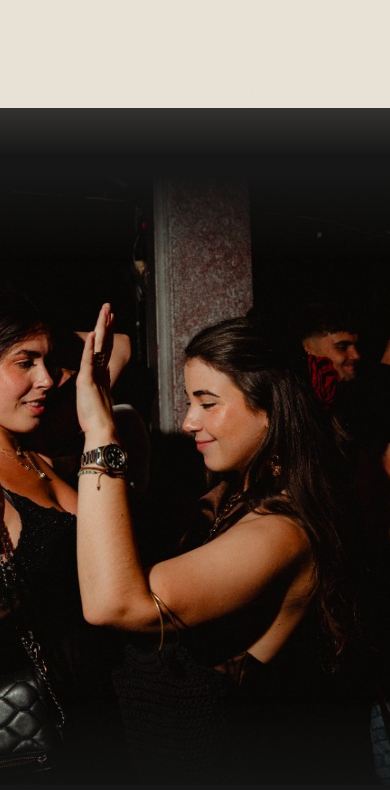
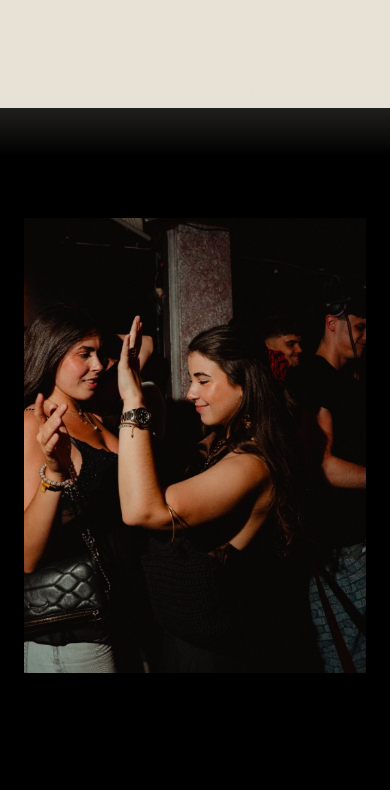
Before and after one commit to pgrahe/quartierbarcelona, a React (Vite) app: page / in a window 390 px wide. Shown: the part 2033-2823 px from the top of the page. Built offline with nearby package versions, Linux system fonts and the light colour scheme.

Commit message:
fotos efect and more

```diff
--- a/src/components/BrandMoment.css
+++ b/src/components/BrandMoment.css
@@ -1,82 +1,83 @@
 .moment {
   position: relative;
-  background: var(--ink);
-  /* The top padding is what lets the beige above resolve into ink before the
-     photograph starts — without it the two grounds collide edge to edge. */
-  padding-block: clamp(4rem, 9vw, 8rem) clamp(2.5rem, 6vw, 5rem);
+  background: var(--black);
+  color: var(--stone);
   overflow: clip;
 }
 
-.moment__stack {
-  display: grid;
-  gap: clamp(0.65rem, 1.4vw, 1rem);
+/* Scroll runway: each card needs a beat of travel before the next sticks over it. */
+.moment__stage {
+  position: relative;
+  display: flex;
+  flex-direction: column;
+  /* Space between sticky anchors = how much they slide before covering. */
+  gap: clamp(10vh, 18vh, 22vh);
+  max-width: var(--maxw);
+  margin-inline: auto;
+  padding-inline: var(--gutter);
+  /* Extra runway after the last card so the top of the stack can finish settling. */
+  padding-bottom: clamp(8vh, 14vh, 18vh);
 }
 
-.moment__frame {
-  position: relative;
-  /* Tracks the 2:1 desktop crop, so the photograph is shown rather than
-     sliced; capped by viewport height so it always sits in one screen. */
-  height: min(86vh, 52vw);
-  min-height: 26rem;
+.moment__card {
+  --card-top: calc(env(safe-area-inset-top, 0px) + clamp(5.5rem, 12vh, 7.5rem) + (var(--i) * 0.85rem));
+
+  position: sticky;
+  top: var(--card-top);
+  z-index: calc(1 + var(--i));
+  width: min(100%, 42rem);
+  margin-inline: auto;
+  aspect-ratio: 3 / 4;
+  max-height: min(58vh, 34rem);
   overflow: hidden;
   background: var(--ink);
-}
-
-.moment__frame > picture {
-  display: block;
-  width: 100%;
-  height: 100%;
+  /* Soft depth so the overlap reads without turning into “card UI”. */
+  box-shadow: 0 18px 40px rgba(0, 0, 0, 0.45);
 }
 
 .moment__img {
   width: 100%;
-  /* Overscanned so the parallax shift never exposes an edge. */
-  height: 114%;
-  margin-top: -7%;
+  height: 100%;
   object-fit: cover;
-  object-position: center 42%;
-  translate: 0 var(--shift, 0%);
-  will-change: translate;
-}
-
-@media (max-width: 900px) {
-  .moment__img {
-    object-position: center 30%;
-  }
-}
-
-/* Keeps the photograph sitting inside the section rather than on top of it:
-   a whisper of ink at both edges so it dissolves into the background. */
-.moment__frame::after {
-  content: '';
-  position: absolute;
-  inset: 0;
-  pointer-events: none;
-  background:
-    linear-gradient(to bottom, var(--ink) 0%, rgba(22, 22, 22, 0) 14%),
-    linear-gradient(to top, var(--ink) 0%, rgba(22, 22, 22, 0) 18%);
+  object-position: center 35%;
 }
 
 .moment__caption {
   max-width: var(--maxw);
   margin-inline: auto;
-  padding: clamp(2rem, 4vw, 3.25rem) var(--gutter) 0;
+  padding: clamp(2rem, 4vw, 3rem) var(--gutter) 0;
   color: var(--stone-40);
 }
 
 @media (max-width: 900px) {
-  .moment__frame {
-    /* Portrait source below this breakpoint — a tall frame suits it. */
-    height: clamp(26rem, 76vh, 40rem);
-    min-height: 0;
+  .moment__card {
+    width: min(100%, 26rem);
+    max-height: min(54vh, 30rem);
+  }
+
+  .moment__stage {
+    gap: clamp(8vh, 14vh, 18vh);
   }
 }
 
 @media (prefers-reduced-motion: reduce) {
-  .moment__img {
-    height: 100%;
-    margin-top: 0;
-    translate: none;
-    will-change: auto;
+  /* Static fan instead of a scroll stack. */
+  .moment__stage {
+    display: grid;
+    place-items: center;
+    gap: 0;
+    min-height: min(58vh, 34rem);
+    padding-bottom: 0;
+  }
+
+  .moment__card {
+    position: relative;
+    top: auto;
+    grid-area: 1 / 1;
+    width: min(100%, 22rem);
+    max-height: min(48vh, 26rem);
+    translate: calc((var(--i) - 1) * 0.85rem) calc(var(--i) * 0.7rem);
+    rotate: calc((var(--i) - 1) * 1.4deg);
+    box-shadow: 0 12px 28px rgba(0, 0, 0, 0.5);
   }
 }
--- a/src/components/BrandMoment.jsx
+++ b/src/components/BrandMoment.jsx
@@ -1,130 +1,61 @@
-import { useEffect, useRef } from 'react'
 import { useLanguage } from '../i18n/LanguageContext'
 import './BrandMoment.css'
 
 /**
- * Campaign photographs, full bleed, stacked — the moment where the page stops
- * talking. Each frame keeps a portrait crop on mobile and a 2:1 crop on wide
- * screens so the subject survives both viewports.
+ * Three campaign photographs stacked on a black field.
  *
- * Parallax is a scroll-linked custom property, capped tight so it reads as
- * depth rather than as movement. Skipped entirely under reduced motion.
+ * Not a full-bleed carousel: each frame is a contained portrait that sticks
+ * as you scroll, so the next one slides up and overlaps the one beneath —
+ * a short stack, not three screens of page.
  */
 const FRAMES = [
   {
     id: '1',
-    portrait: {
     src: '/img/brand-moment-1000.jpg?v=2',
     srcSet: '/img/brand-moment-1000.jpg?v=2 1000w, /img/brand-moment-1600.jpg?v=2 1600w',
   },
-    wide: {
-      srcSet:
-        '/img/brand-moment-wide-1200.jpg?v=2 1200w, /img/brand-moment-wide-1800.jpg?v=2 1800w, /img/brand-moment-wide-2400.jpg?v=2 2400w',
-    },
-  },
   {
     id: '2',
-    portrait: {
     src: '/img/brand-moment-2-1000.jpg',
     srcSet: '/img/brand-moment-2-1000.jpg 1000w, /img/brand-moment-2-1600.jpg 1600w',
   },
-    wide: {
-      srcSet:
-        '/img/brand-moment-2-wide-1200.jpg 1200w, /img/brand-moment-2-wide-1800.jpg 1800w, /img/brand-moment-2-wide-2400.jpg 2400w',
-    },
-  },
   {
     id: '3',
-    portrait: {
     src: '/img/brand-moment-3-1000.jpg',
     srcSet: '/img/brand-moment-3-1000.jpg 1000w, /img/brand-moment-3-1600.jpg 1600w',
-    },
-    wide: {
-      srcSet:
-        '/img/brand-moment-3-wide-1200.jpg 1200w, /img/brand-moment-3-wide-1800.jpg 1800w, /img/brand-moment-3-wide-2400.jpg 2400w',
-    },
   },
 ]
 
 export default function BrandMoment() {
   const { t } = useLanguage()
-  const sectionRef = useRef(null)
-  const imgRefs = useRef([])
-
-  useEffect(() => {
-    const section = sectionRef.current
-    const imgs = imgRefs.current.filter(Boolean)
-    if (!section || !imgs.length) return
-
-    if (window.matchMedia('(prefers-reduced-motion: reduce)').matches) return
-
-    let frame = 0
-    let visible = false
-
-    const update = () => {
-      frame = 0
-      const rect = section.getBoundingClientRect()
-      // -1 leaving the top, +1 entering from the bottom.
-      const progress = (rect.top + rect.height / 2 - window.innerHeight / 2) / window.innerHeight
-      const shift = Math.max(-1, Math.min(1, progress)) * 6 // percent
-      const value = `${shift.toFixed(2)}%`
-      for (const img of imgs) img.style.setProperty('--shift', value)
-    }
-
-    const onScroll = () => {
-      if (!visible || frame) return
-      frame = requestAnimationFrame(update)
-    }
-
-    const io = new IntersectionObserver(
-      ([entry]) => {
-        visible = entry.isIntersecting
-        if (visible) update()
-      },
-      { rootMargin: '20% 0px' },
-    )
-    io.observe(section)
-
-    window.addEventListener('scroll', onScroll, { passive: true })
-    window.addEventListener('resize', onScroll, { passive: true })
-
-    return () => {
-      io.disconnect()
-      window.removeEventListener('scroll', onScroll)
-      window.removeEventListener('resize', onScroll)
-      if (frame) cancelAnimationFrame(frame)
-    }
-  }, [])
-
   const alts = [t.brand.imageAlt, t.brand.imageAlt2, t.brand.imageAlt3]
 
   return (
-    <section className="moment" ref={sectionRef} aria-label={t.brand.caption}>
-      <div className="moment__stack">
+    <section className="moment section" aria-label={t.brand.caption}>
+      <div className="moment__stage">
         {FRAMES.map((item, i) => (
-          <div key={item.id} className="moment__frame" data-reveal="mask" style={{ '--reveal-delay': `${i * 80}ms` }}>
-            <picture>
-              <source media="(min-width: 901px)" srcSet={item.wide.srcSet} sizes="100vw" />
+          <figure
+            key={item.id}
+            className="moment__card"
+            style={{ '--i': i, '--reveal-delay': `${i * 90}ms` }}
+            data-reveal="mask"
+          >
             <img
-                ref={(el) => {
-                  imgRefs.current[i] = el
-                }}
               className="moment__img"
-                src={item.portrait.src}
-                srcSet={item.portrait.srcSet}
-                sizes="100vw"
+              src={item.src}
+              srcSet={item.srcSet}
+              sizes="(max-width: 900px) 86vw, min(42rem, 52vw)"
               alt={alts[i]}
               width="1600"
               height="2223"
-                loading={i === 0 ? 'lazy' : 'lazy'}
+              loading="lazy"
               decoding="async"
             />
-            </picture>
-          </div>
+          </figure>
         ))}
       </div>
 
-      <p className="eyebrow moment__caption" data-reveal style={{ '--reveal-delay': '200ms' }}>
+      <p className="eyebrow moment__caption" data-reveal style={{ '--reveal-delay': '160ms' }}>
         {t.brand.caption}
       </p>
     </section>
--- a/src/components/PrivateEvents.css
+++ b/src/components/PrivateEvents.css
@@ -40,18 +40,19 @@
 
 .pev__title {
   margin-top: clamp(1.5rem, 3vw, 2.5rem);
-  font-family: var(--font-display);
+  font-family: var(--font-body);
   font-size: var(--fs-display);
   font-weight: var(--w-bold);
-  font-style: italic;
+  font-style: normal;
   line-height: 0.98;
-  letter-spacing: -0.02em;
+  letter-spacing: -0.025em;
+  text-transform: uppercase;
   color: var(--stone);
 }
 
 .pev__body {
-  max-width: 36ch;
-  margin-top: clamp(1.5rem, 3vw, 2.25rem);
+  max-width: var(--measure);
+  margin-top: clamp(2rem, 4vw, 3.25rem);
   font-size: var(--fs-body);
   line-height: 1.72;
   color: var(--stone-70);
```
Lines whose indentation alone changed are shown as unchanged.
